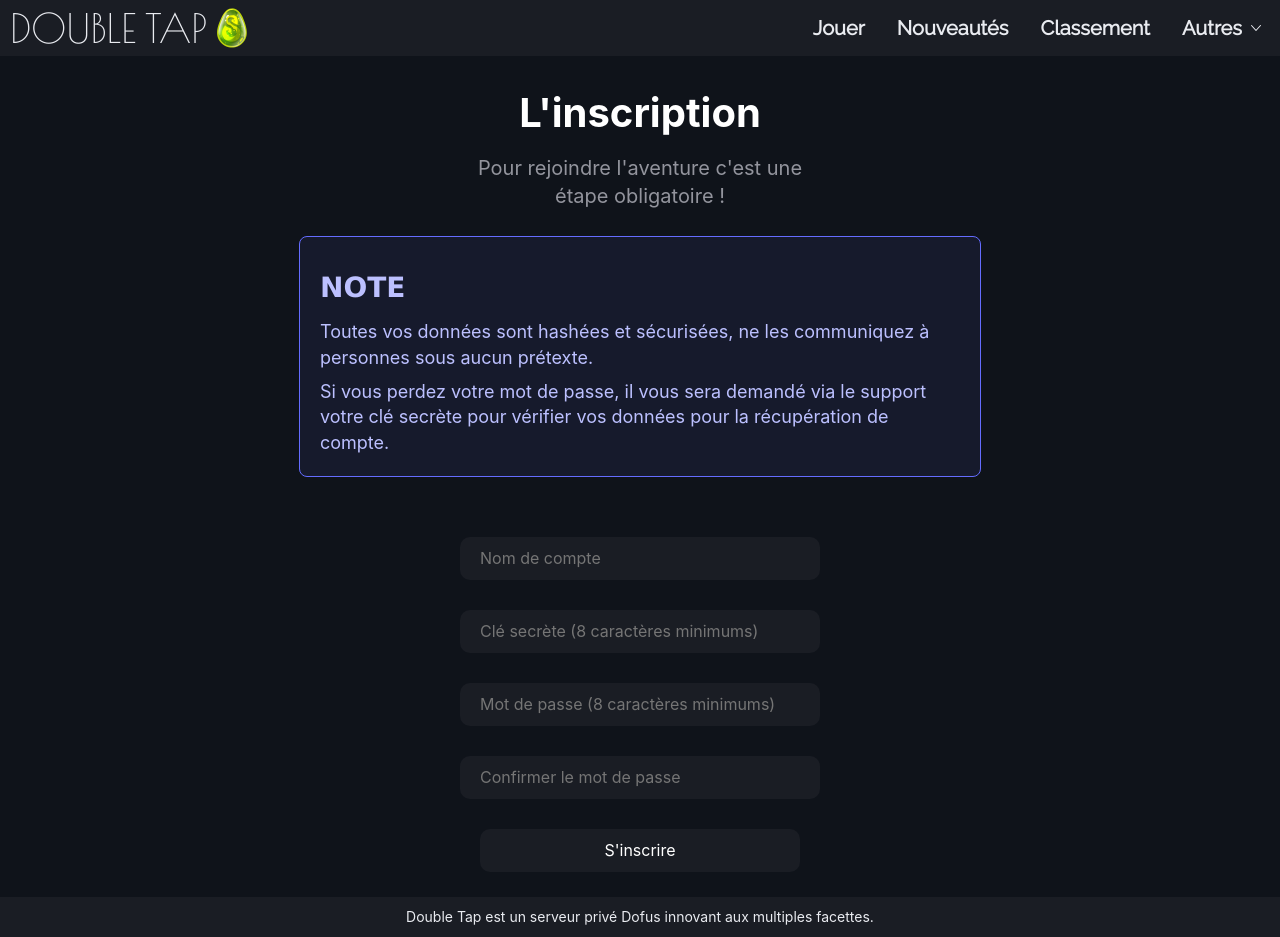
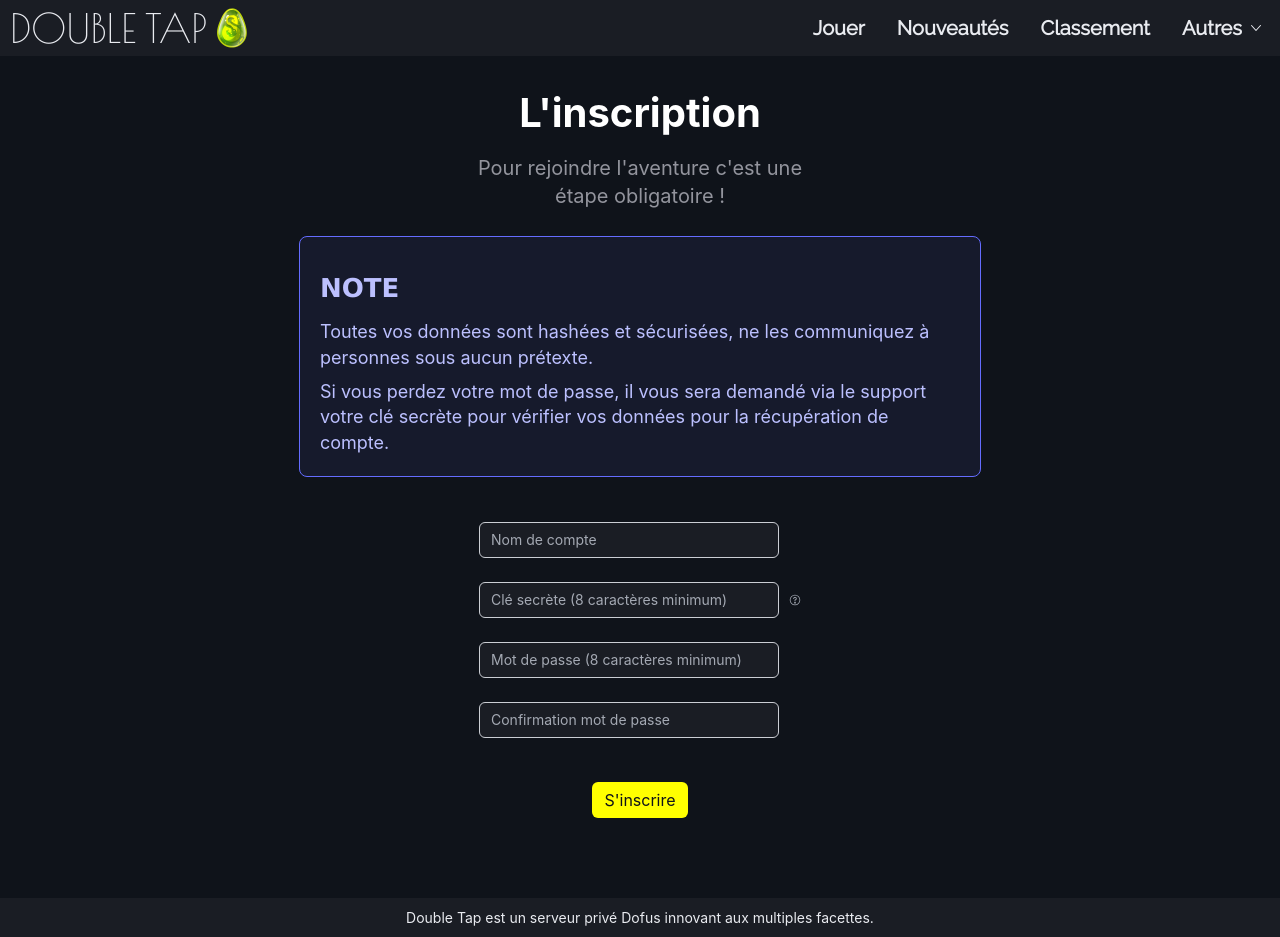
Before and after one commit to BlackPearlsDev/Double-Tap-Web-Template, a React (Create React App) app: page /register in a window 1280 px wide. Shown: the top 937 px of the page. Built offline with nearby package versions, Linux system fonts and the light colour scheme.

Commit message:
Added a better form, added security to access the success page

```diff
--- a/src/Components/Entry/Register/Index.jsx
+++ b/src/Components/Entry/Register/Index.jsx
@@ -1,23 +1,27 @@
-import { useState } from 'react';
+import React, { useState, useEffect } from 'react';
 import { Container } from 'rsuite';
 import { useNavigate } from 'react-router-dom';
 import { validate } from "../../../Helpers/sanitize";
 import { register } from "../../../services/API/user";
+import { Form, ButtonToolbar, Button } from 'rsuite';
 
 function Register() {
+
+    const [errorVisible, setErrorVisible] = useState(false);
+    const [userExist, setUserExist] = useState(false);
+    const [toShort, setToShort] = useState(false);
+    const [errorPlacement] = useState('rightStart');
+    const errorMessage = errorVisible ? 'Saisie obligatoire' : userExist ? "Utilisateur éxistant" : toShort ? "Mot de passe trop court" : null;
 
     const navigate = useNavigate();
 
     const [inputs, setInputs] = useState({ username: "", secretKey : "", password: "", passwordConfirm: ""});
-    const [empty, setEmpty] = useState(false);
-    const [userExist, setUserExist] = useState(false);
 
     const handleRegister = async (e) => {
         e.preventDefault();
         const inputsValidation = validate(inputs);
         if (inputs.username === "" || inputs.secretKey === "" || inputs.password === "" || inputs.passwordConfirm === "") {
-            setEmpty(true);
-            return;
+            setErrorVisible(true);
         }
         if(inputsValidation === true) {
             if (inputs.password === inputs.passwordConfirm) {
@@ -27,12 +31,28 @@ function Register() {
                     return;
                 } else {
                     navigate("/success");
+                    const checkInscription = localStorage.getItem("checkInscription");
+                    if (checkInscription === null) {
+                        localStorage.setItem("checkInscription", true);
+                    }
                 }
-            } else {
-                setEmpty(true);
             }
+        } else if (inputsValidation === "toShort") {
+            setToShort(true);
+        } else {
+            setErrorVisible(true);
         }
     }
+
+    useEffect(() => {
+        const timer = setTimeout(() => {
+            setErrorVisible(false);
+            setUserExist(false);
+            setToShort(false);
+        }, 4000);
+
+        return () => clearTimeout(timer);
+    }, [errorVisible, userExist, toShort]);
 
     return (
         <main>
@@ -43,24 +63,33 @@ function Register() {
                 </article>
 
                 <aside className='register-note'>
-                        <h1>NOTE</h1>
-                        <p>Toutes vos données sont hashées et sécurisées, ne les communiquez à personnes sous aucun prétexte.</p>
-                        <p>Si vous perdez votre mot de passe, il vous sera demandé via le support votre clé secrète pour vérifier vos données pour la récupération de compte.</p>
+                    <h1>NOTE</h1>
+                    <p>Toutes vos données sont hashées et sécurisées, ne les communiquez à personnes sous aucun prétexte.</p>
+                    <p>Si vous perdez votre mot de passe, il vous sera demandé via le support votre clé secrète pour vérifier vos données pour la récupération de compte.</p>
                 </aside>
 
-                <form onSubmit={handleRegister}  className='form-register'>
-                    <input type="text" id="username" name="username" placeholder="Nom de compte" onChange={(e) => setInputs({...inputs, username: e.target.value})}/>
+                <Form layout="horizontal" onChange={(formValue) => setInputs(formValue)} className='form-register'>
+                    <Form.Group controlId="username">
+                        <Form.Control name="username" placeholder='Nom de compte' errorMessage={errorMessage} errorPlacement={errorPlacement}/>
+                    </Form.Group>
 
-                    <input type="text" id="secretKey" name="secretKey" placeholder="Clé secrète (8 caractères minimums)" onChange={(e) => setInputs({...inputs, secretKey: e.target.value})}/>
+                    <Form.Group controlId="secretKey">
+                        <Form.Control name="secretKey" placeholder='Clé secrète (8 caractères minimum)' errorMessage={errorMessage} errorPlacement={errorPlacement}/>
+                        <Form.HelpText tooltip>Vous pouvez mettre ce que vous voulez. Gardez là bien elle vous sera demandée en cas de récupération de mot de passe.</Form.HelpText>
+                    </Form.Group>
 
-                    <input type="password" id="password" name="password" placeholder="Mot de passe (8 caractères minimums)" onChange={(e) => setInputs({...inputs, password: e.target.value})}/>
+                    <Form.Group controlId="password">
+                        <Form.Control name="password" placeholder='Mot de passe (8 caractères minimum)' errorMessage={errorMessage} errorPlacement={errorPlacement} type='password'/>
+                    </Form.Group>
 
-                    <input type="password" id="passwordConfirm" name="passwordConfirm" placeholder="Confirmer le mot de passe" onChange={(e) => setInputs({...inputs, passwordConfirm: e.target.value})}/>
+                    <Form.Group controlId="passwordConfirm">
+                        <Form.Control name="passwordConfirm" placeholder='Confirmation mot de passe' errorMessage={errorMessage} errorPlacement={errorPlacement} type='password'/>
+                    </Form.Group>
 
-                    <input type="submit" value="S'inscrire" />
-                </form>
-                {empty && <p className='txtErrorEntry'>Veuillez remplir tous les champs</p>}
-                {userExist && <p className='txtErrorEntry'>Ce nom de compte existe déjà</p>}
+                    <ButtonToolbar>
+                        <Button appearance="primary" onClick={handleRegister}>S'inscrire</Button>
+                    </ButtonToolbar>
+                </Form>
             </Container>
         </main>
     )
--- a/src/Components/Entry/Succes/Index.jsx
+++ b/src/Components/Entry/Succes/Index.jsx
@@ -3,6 +3,7 @@ import { Container } from 'rsuite';
 import { Link } from 'react-router-dom';
 import ImgWelcome from '../../../assets/img/welcome.png';
 import { Notification, Placeholder, useToaster } from 'rsuite';
+import { useNavigate } from 'react-router-dom';
 
 const Message = React.forwardRef(({ type, ...rest }, ref) => {
     return (
@@ -16,12 +17,23 @@ const Message = React.forwardRef(({ type, ...rest }, ref) => {
 function Succes() {
 
     const toaster = useToaster();
+    const navigate = useNavigate();
+
+    const checkInscription = localStorage.getItem("checkInscription");
 
     useEffect(() => {
-        toaster.push(<Message></Message>, {
-            placement: 'topEnd'
-        });
+        if (checkInscription !== null) {
+            toaster.push(<Message></Message>, {
+                placement: 'topEnd'
+            });
+        } else {
+            navigate("/");
+        }
     });
+
+    const handleBackHome = () => {
+        localStorage.removeItem("checkInscription");
+    }
 
     return (
         <main>
@@ -29,7 +41,7 @@ function Succes() {
                 <h1>Vous voilà prêt !</h1>
                 <p>Vous êtes maintenant prêt à rejoindre Double Tap. Nous vous souhaitons une agréable aventure, terrassez tout ce que vous pouvez et amusez-vous bien.</p>
                 <img src={ImgWelcome} alt='Dofus Rétro, le MMORPG français édité par Ankama Games.' />
-                <Link to="/" className='back-home-btn'>Retour à l'accueil</Link>
+                <Link to='/' onClick={handleBackHome}><button className='back-home-btn'>Retour à l'accueil</button></Link>
             </Container>
         </main>
     )
--- a/src/Helpers/sanitize.js
+++ b/src/Helpers/sanitize.js
@@ -8,8 +8,11 @@ export const validate = (inputs) => {
     }
 
     if (window.location.pathname === "/register") {
-        if (inputs.secretKey.trim().length < 8 || inputs.password.trim().length < 8) {
-            return "3 caractères minimum";
-        } else return true;
+        if(inputs.username !== ("" || undefined) && inputs.secretKey !== ("" || undefined) && inputs.password !== ("" || undefined) && inputs.passwordConfirm !== ("" || undefined)) {
+            if (inputs.password.trim().length < 8 || inputs.passwordConfirm.trim().length < 8) {
+                return "toShort";
+            } else return true;
+        } else
+            return false;
     }
 };
--- a/src/style/style.css
+++ b/src/style/style.css
@@ -223,7 +223,7 @@ nav img {
 }
 
 .play-note h1, .register-note h1 {
-    font-size: 2.8rem;
+    font-size: 2.6rem;
     font-family: Verdana, Geneva, Tahoma, sans-serif;
 }
 
@@ -585,50 +585,20 @@ nav img {
 }
 
 .form-register {
-    display: flex;
-    justify-content: center;
-    align-items: center;
-    flex-direction: column;
-    width: 100%;
-    margin: 20px 0 10px 0;
-}
-
-.form-register input {
-    font-size: 1.6rem;
-    color: white;
-    background-color: #1a1d24;
-    border: none;
-    border-radius: 10px;
-    padding: 10px 20px;
-    margin: 15px 0;
-    width: 320px;
-    transition: all .4s ease-in-out;
-}
-
-.form-register input:hover {
-    background-color: #1a1d24;
-    box-shadow: 0 0 10px 0 rgba(255, 255, 0, .7);
-    transform: scale(1.02);
-    transition: all .4s ease-in-out;
+    margin: 20px 0 60px 0;
 }
 
 .form-register button {
-    font-size: 1.8rem;
-    font-weight: 600;
-    color: white;
-    background-color: #1a1d24;
-    border: none;
-    border-radius: 10px;
-    padding: 10px 20px;
-    margin-top: 20px;
+    margin: 20px auto;
     transition: all .4s ease-in-out;
+    font-size: 1.6rem;
 }
 
 .form-register button:hover {
-    color: rgba(235, 235, 245, .6);
     background-color: #1a1d24;
-    transform: scale(1.02);
+    transform: scale(1.03);
     transition: all .4s ease-in-out;
+    color: white;
 }
 
 .txtErrorEntry {
```
